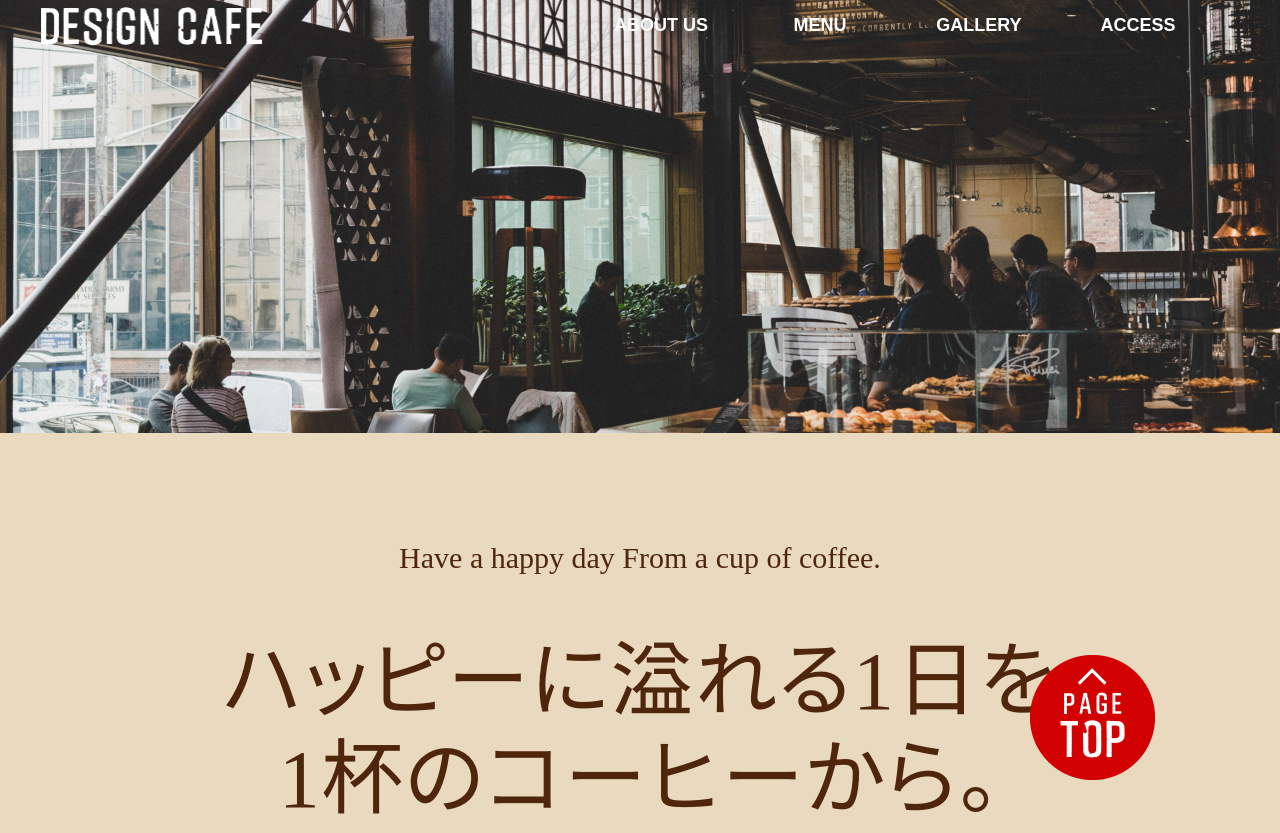
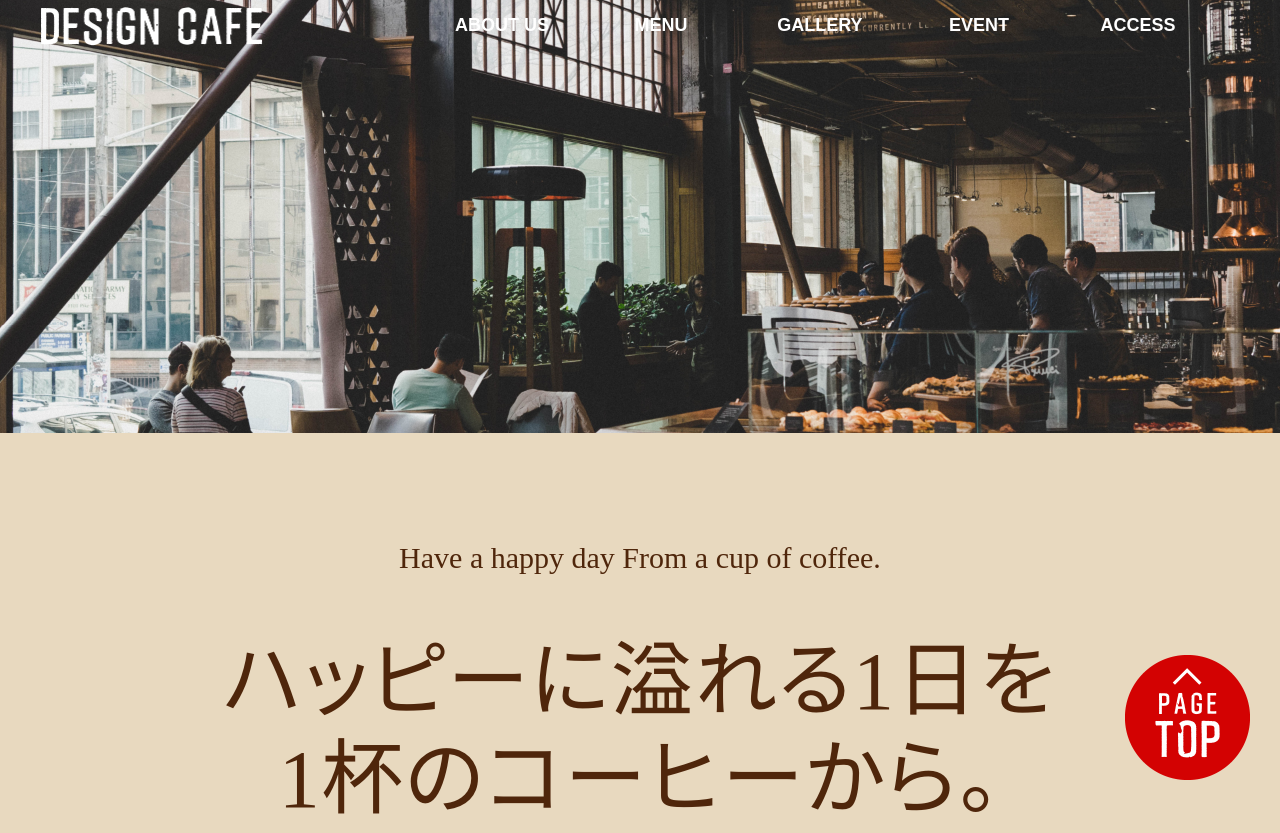
Before and after one commit to cancanblue/dezasuta, a plain HTML site: page kadai4_hasegawa/index.html in a window 1280 px wide. Shown: the top 833 px of the page. Drawn offline with Linux system fonts and the light colour scheme.

Commit message:
課題4PC 再提出

```diff
--- a/kadai4_hasegawa/css/reset.css
+++ b/kadai4_hasegawa/css/reset.css
@@ -24,6 +24,7 @@ li {
         "Hiragino Kaku Gothic ProN", "Hiragino Sans", sans-serif; */
     font-family: "游明朝", YuMincho, "Hiragino Mincho ProN W3", "ヒラギノ明朝 ProN W3", "Hiragino Mincho ProN", "HG明朝E", "ＭＳ Ｐ明朝", "ＭＳ 明朝", serif;
     font-feature-settings: "palt";
+    scroll-behavior: smooth;
 }
 
 a {
--- a/kadai4_hasegawa/css/style.css
+++ b/kadai4_hasegawa/css/style.css
@@ -269,12 +269,8 @@ header {
 /* ページトップ */
 
 #button {
-    max-width: 1920px;
     position: fixed;
     bottom: 20px;
-    right: 0;
+    right: 30px;
+    width: 125px;
 }
-
-#button img {
-    width: 50%;
-}
--- a/kadai4_hasegawa/index.html
+++ b/kadai4_hasegawa/index.html
@@ -25,6 +25,7 @@
                     <li><a href="#aboutus">ABOUT US</a></li>
                     <li><a href="#menu">MENU</a></li>
                     <li><a href="#gallery">GALLERY</a></li>
+                    <li><a href="#event">EVENT</a></li>
                     <li><a href="#access">ACCESS</a></li>
                 </ul>
             </nav>
```
